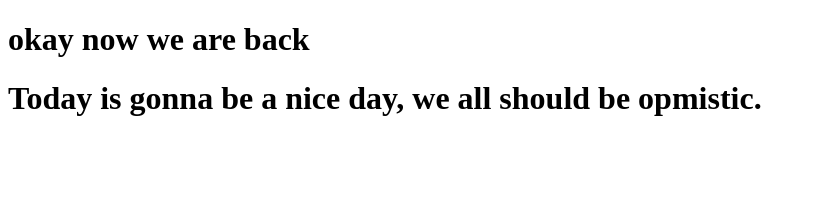
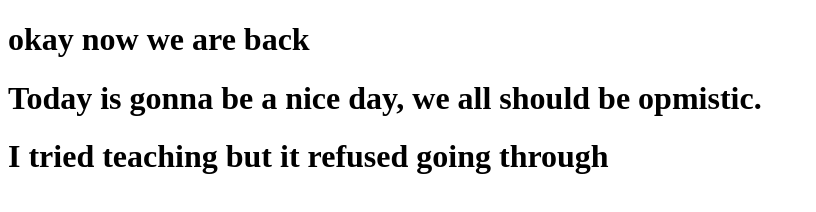
Before and after one commit to King-Will123/williams, a plain HTML site: page index.html in a window 1280 px wide. Shown: the whole page, without its empty margins (0-816 px from the left). Drawn offline with Linux system fonts and the light colour scheme.

Commit message:
first commit

```diff
--- a/index.html
+++ b/index.html
@@ -9,4 +9,5 @@
  <h1>okay now we are back</h1>
 </body>
 <h1>Today is gonna be a nice day, we all should be opmistic.</h1>
+<h1>I tried teaching but it refused going through</h1>
 </html>
```
